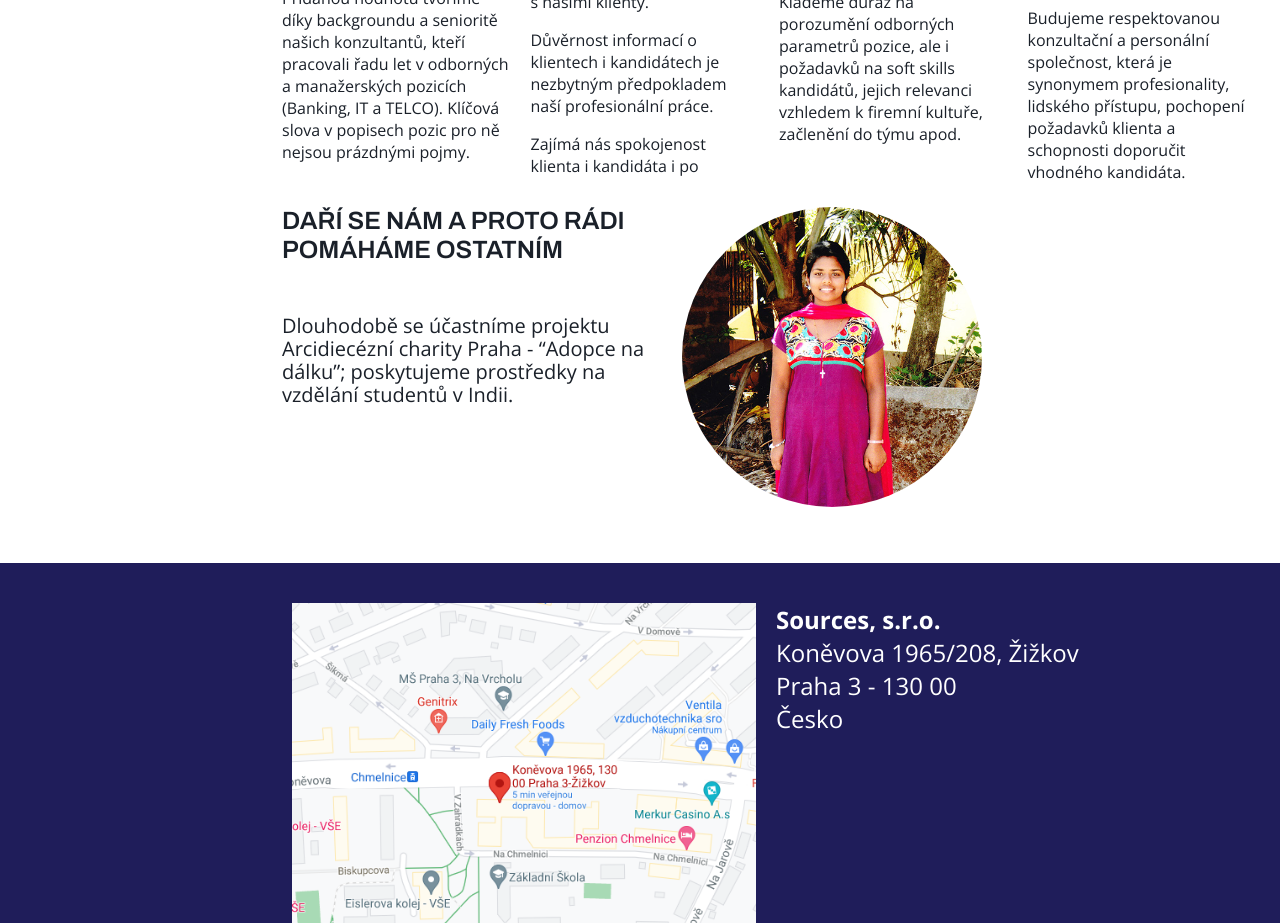
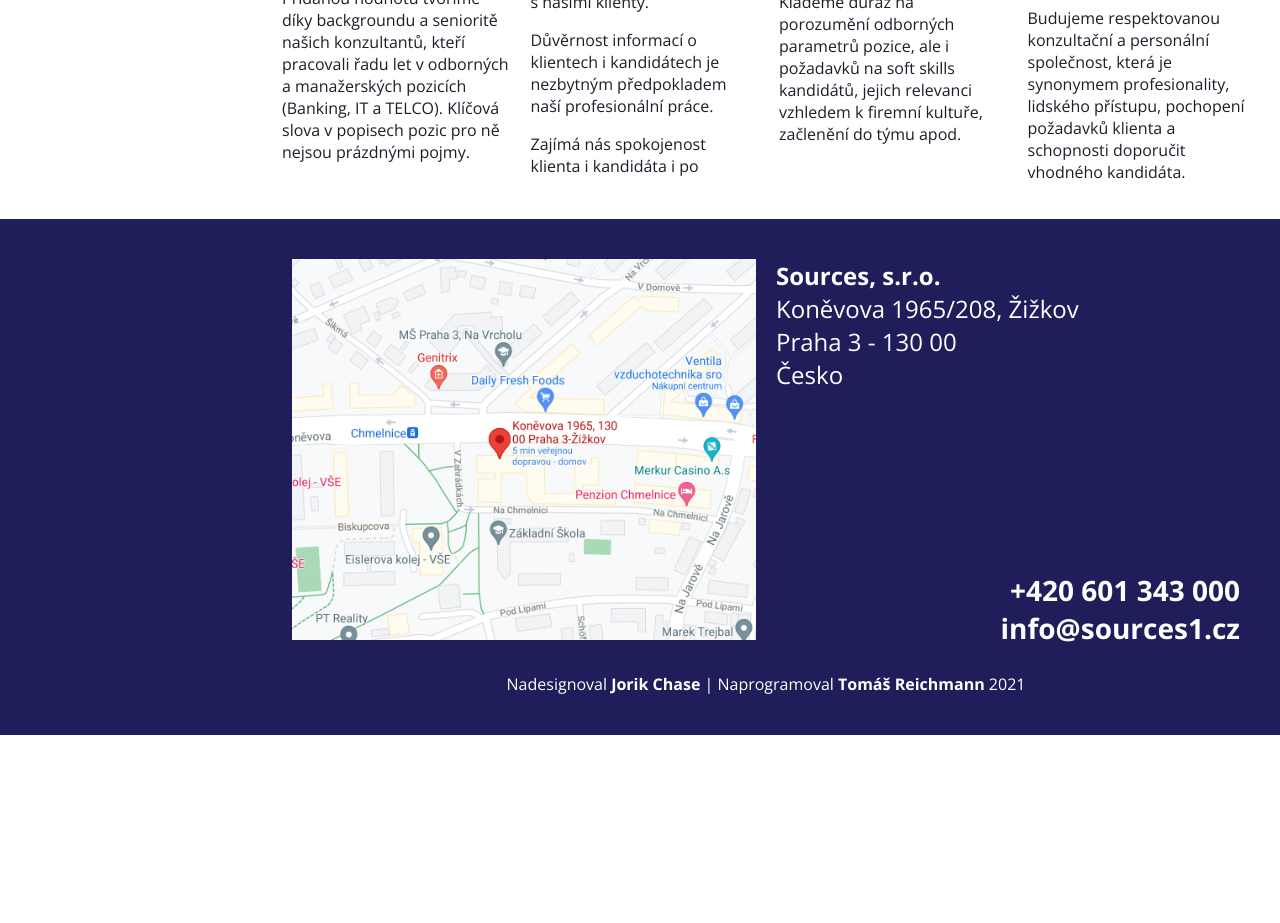
Before and after one commit to tomasreichmann/sources, a React (Create React App) app: page / in a window 1280 px wide. Shown: the part 2620-3543 px from the top of the page. After the commit the page ends 3355 px from the top, so only its background shows below. Built offline with nearby package versions, Linux system fonts and the light colour scheme.

Commit message:
Charity section commented out

```diff
--- a/src/App.tsx
+++ b/src/App.tsx
@@ -377,7 +377,7 @@ export default function App() {
           </div>
         </section>
 
-        <section className="charity anchor" id="pomahame">
+        {/*<section className="charity anchor" id="pomahame">
           <div className="charity_featured">
             <div className="charity_featured_text">
               <img src="/charita.jpg" alt="" />
@@ -389,7 +389,7 @@ export default function App() {
               </p>
             </div>
           </div>
-        </section>
+        </section> */}
       </main>
       <section className="footer anchor" id="kontakt">
         <footer>
```
